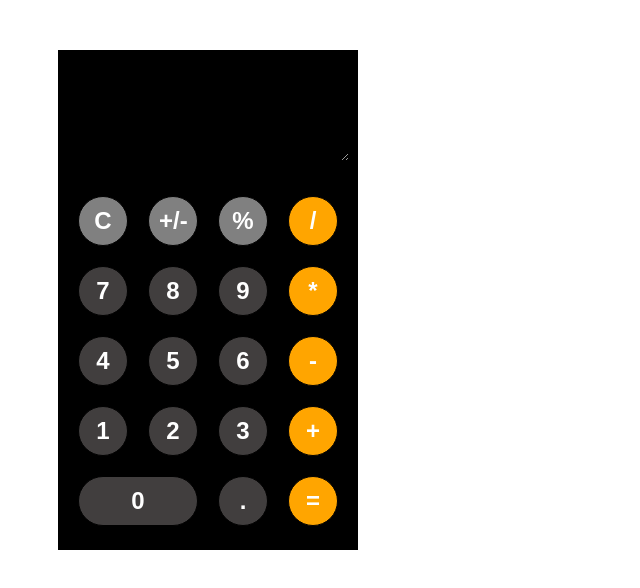
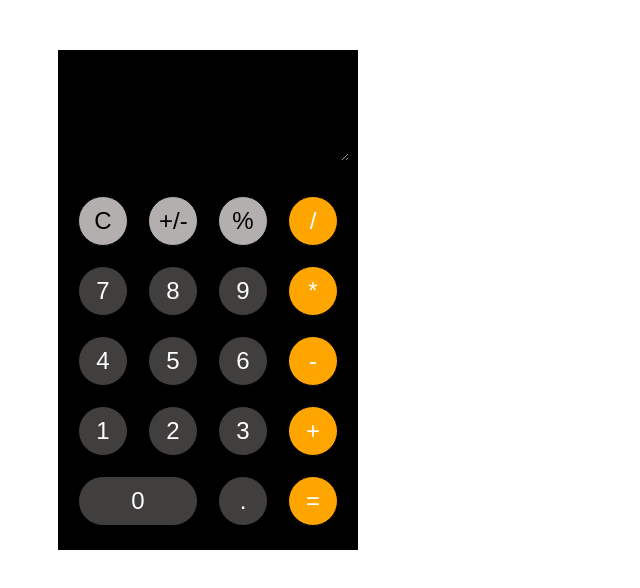
Before and after one commit to madhu1121/MadhuCalculatorProject, a website: page index.html in a window 1280 px wide. Shown: the whole page, without its empty margins (0-640 px from the left). Drawn offline with Linux system fonts and the light colour scheme.

Commit message:
few more design change

```diff
--- a/styles/components/buttons.scss
+++ b/styles/components/buttons.scss
@@ -6,7 +6,6 @@
     padding: 10px;
     background-color:rgb(65, 62, 62);
     color: white;
-    font-weight: bolder;
     font-size: x-large;
     border: 1px solid black;
     text-align: center;
@@ -16,7 +15,8 @@
     }
 
     &--special{
-        background-color: gray;
+        background-color: rgb(180, 175, 175);
+        color: black;
     }
 
 }
```
Also changed, not shown: styles/components/buttons.css, styles/style.css.
